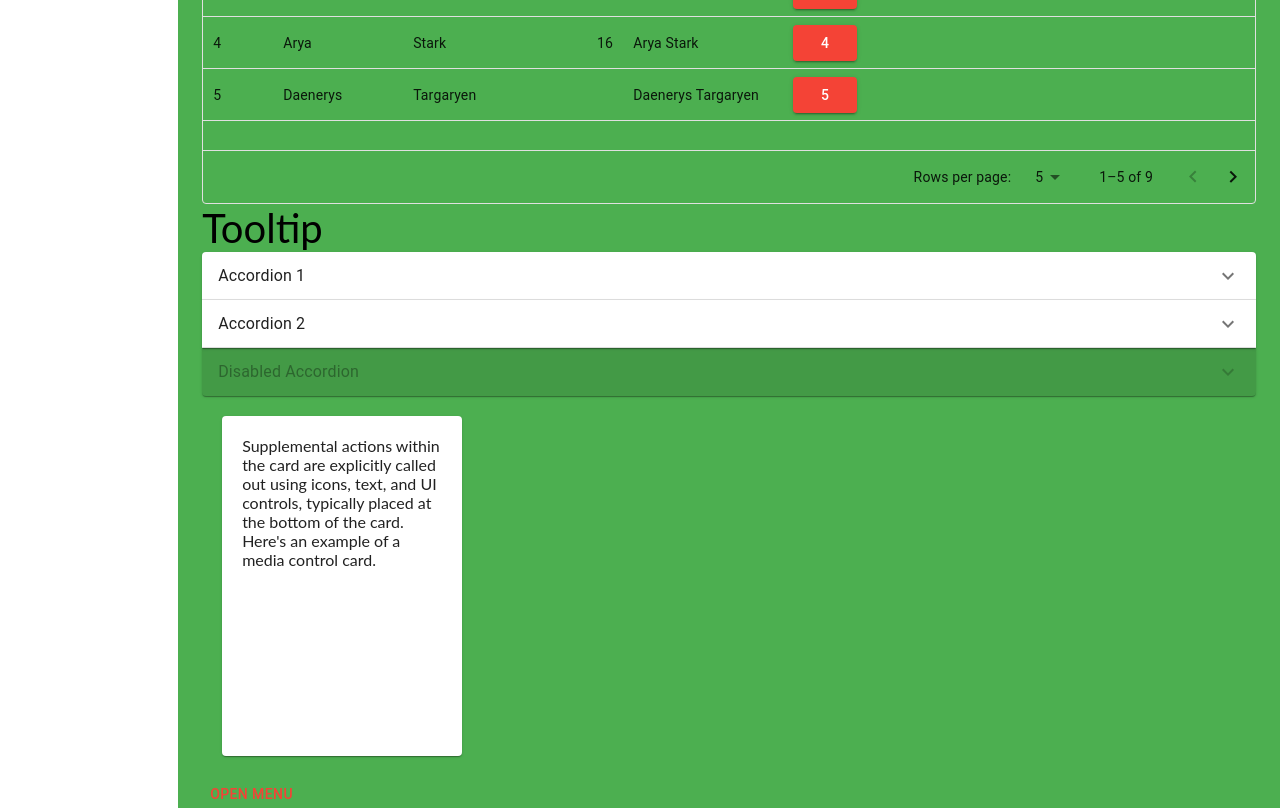
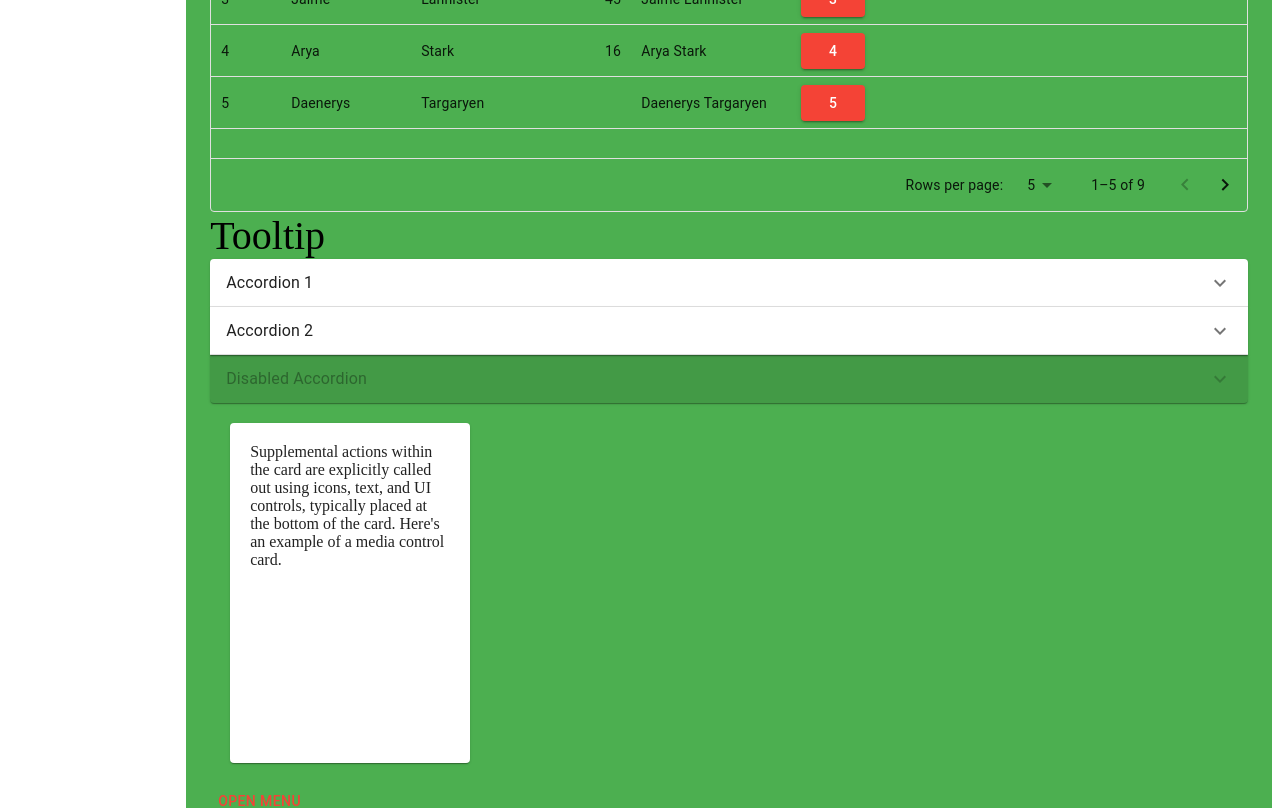
Before and after one commit to techademytech/aeye-ui-components, a React (Create React App) app: page / in a window 1280 px wide. Shown: the part 856-1664 px from the top of the page. Built offline with nearby package versions, Linux system fonts and the light colour scheme.

Commit message:
comments resolved

```diff
--- a/package.json
+++ b/package.json
@@ -2,7 +2,6 @@
   "name": "iiht-proctoring-ui-components",
   "version": "1.0.0",
   "description": "Package contains all the isolated react components required in other packages",
-  "author": "Akshay Garje <akshay.garje@gslab.com>",
   "homepage": "",
   "license": "ISC",
   "main": "build/index.js",
--- a/src/index.js
+++ b/src/index.js
@@ -1,6 +1,5 @@
 import React from "react";
 import ReactDOM from "react-dom";
-import "./index.scss";
 import App from "./App";
 import reportWebVitals from "./reportWebVitals";
 
@@ -8,7 +7,7 @@ ReactDOM.render(
   <React.StrictMode>
     <App />
   </React.StrictMode>,
-  document.getElementById("root")
+  document.getElementById("root"),
 );
 
 // If you want to start measuring performance in your app, pass a function
--- a/src/index.scss
+++ /dev/null
@@ -1,11 +0,0 @@
-body {
-  margin: 0;
-
-  font-family: "Lato", sans-serif !important;
-  -webkit-font-smoothing: antialiased;
-  -moz-osx-font-smoothing: grayscale;
-}
-
-code {
-  font-family: source-code-pro, Menlo, Monaco, Consolas, "Courier New", monospace;
-}
--- a/src/lib/components/index.js
+++ /dev/null
@@ -1,3 +0,0 @@
-import Button from "./Button";
-
-export { Button };
```
